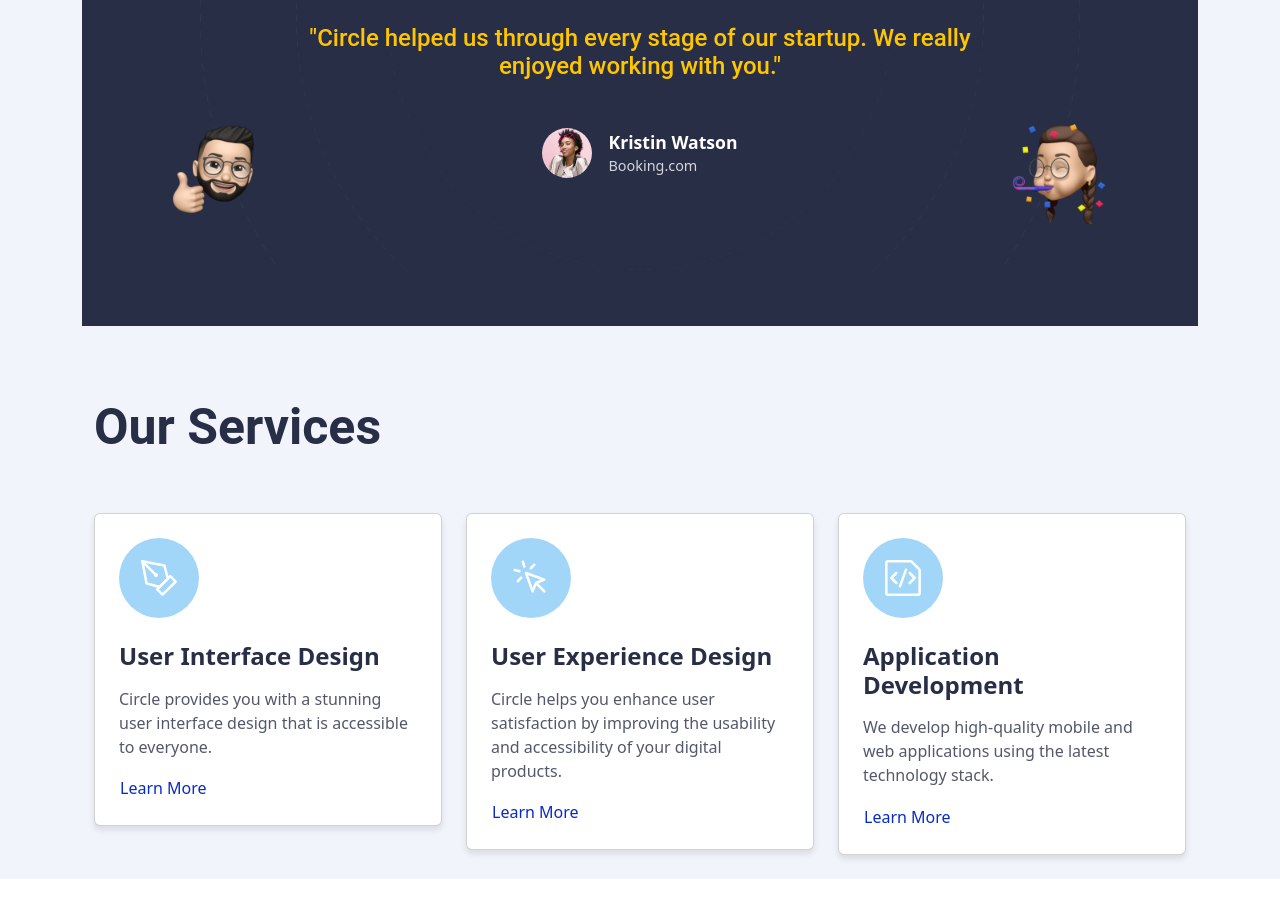
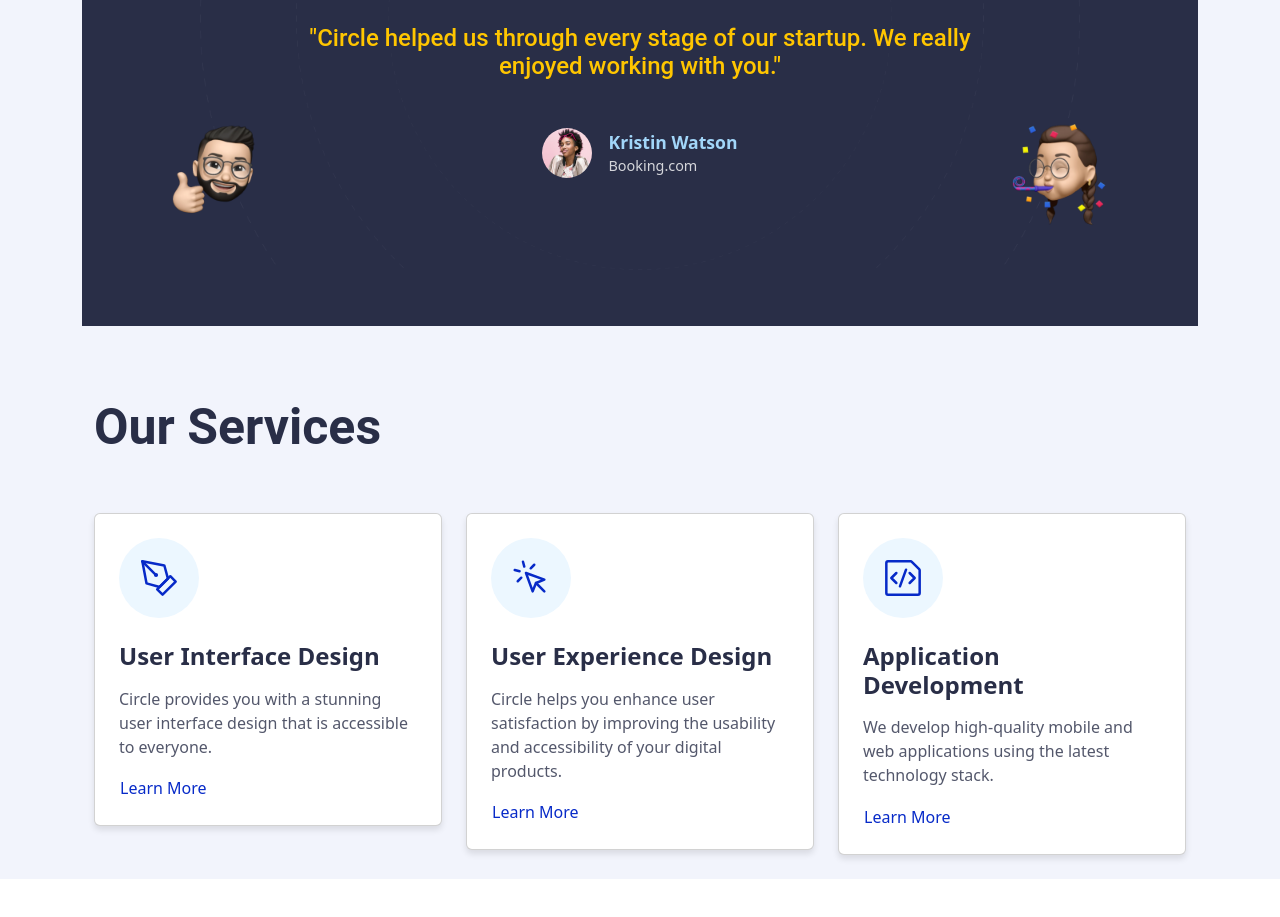
Before and after one commit to xarlizard/ironhack, a React (Vite) app: page / in a window 1280 px wide. Shown: the part 1901-2818 px from the top of the page. Built offline with nearby package versions, Linux system fonts and the light colour scheme.

Commit message:
fixed colors

```diff
--- a/src/styles/serviceCard.css
+++ b/src/styles/serviceCard.css
@@ -17,12 +17,12 @@
   width: 80px;
   height: 80px;
   border-radius: 50%;
-  background-color: var(--color-azul);
+  background-color: var(--color-azul-claro-2);
   display: flex;
   justify-content: center;
   align-items: center;
   margin-left: 0;
-  color: white;
+  color: var(--color-boton);
 }
 
 .icon-image {
--- a/src/styles/testimonials.css
+++ b/src/styles/testimonials.css
@@ -82,7 +82,7 @@
 }
 
 .profile-name {
-  color: white;
+  color: var(--color-azul);
   font-weight: 600;
   font-size: 1.1rem;
 }
```
